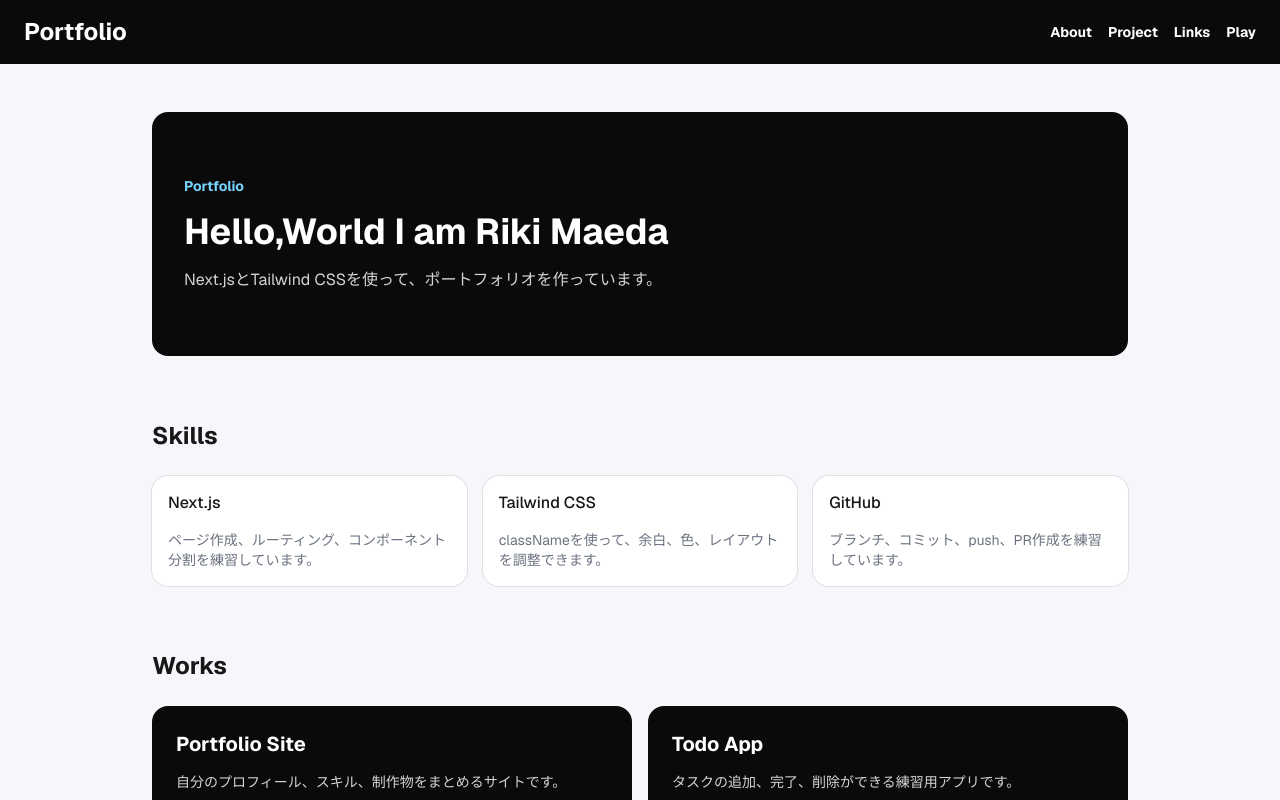
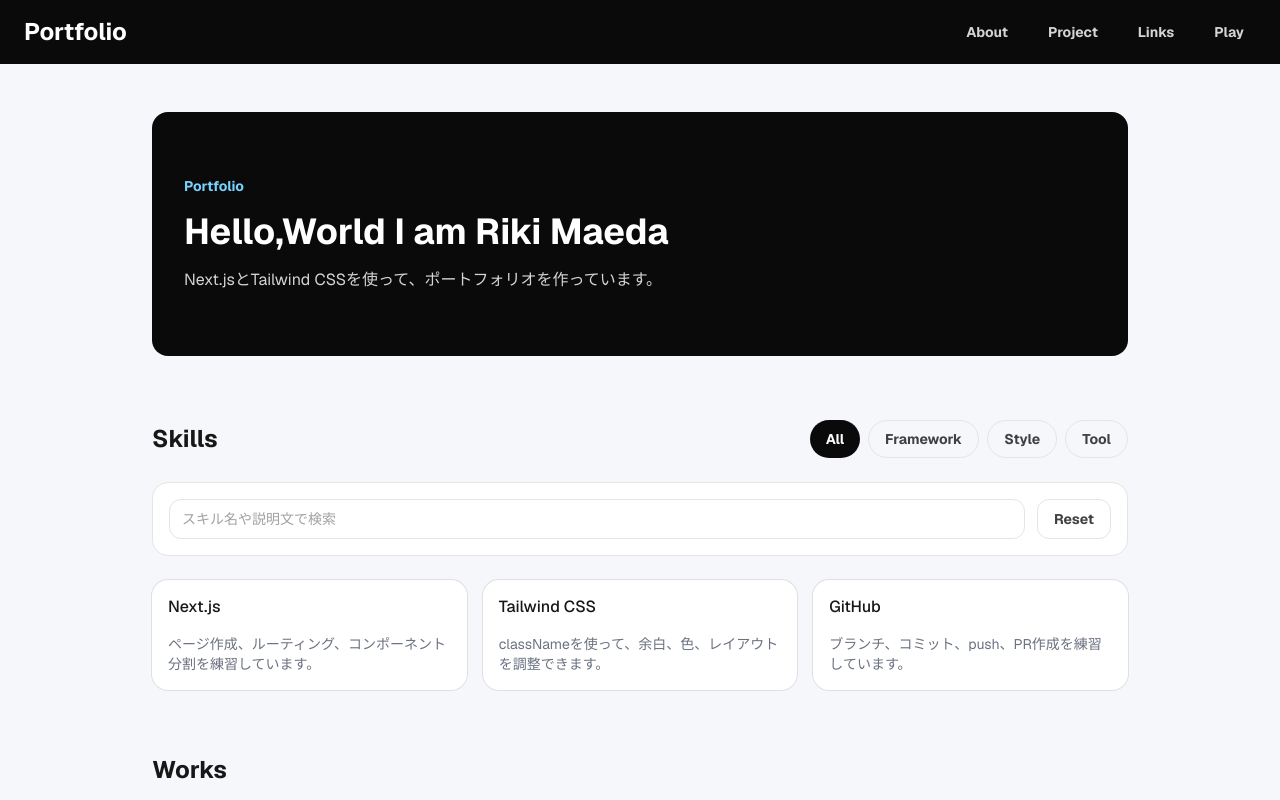
Before and after one commit to med-000/medrk-portfolio, a Next.js app: page / in a window 1280 px wide. Shown: the top 800 px of the page. Built offline with nearby package versions, Linux system fonts and the light colour scheme.

Commit message:
feature:既存ページにMainlyaoutを追加&hooksの練習

```diff
--- a/src/app/about/page.tsx
+++ b/src/app/about/page.tsx
@@ -1,3 +1,12 @@
+import { MainLayout } from "../../layouts/main/main-layout";
+
 export default function About() {
-  return <div>これはaboutページです</div>;
+  return (
+    <MainLayout>
+      <div className='mx-auto w-full max-w-5xl px-6 py-12'>
+        <h1 className='text-3xl font-bold text-neutral-900'>About</h1>
+        <p className='mt-4 text-neutral-600'>これはaboutページです</p>
+      </div>
+    </MainLayout>
+  );
 }
--- a/src/app/links/page.tsx
+++ b/src/app/links/page.tsx
@@ -1,3 +1,12 @@
+import { MainLayout } from "../../layouts/main/main-layout";
+
 export default function Links() {
-  return <div>これはlinksページです</div>;
+  return (
+    <MainLayout>
+      <div className='mx-auto w-full max-w-5xl px-6 py-12'>
+        <h1 className='text-3xl font-bold text-neutral-900'>Links</h1>
+        <p className='mt-4 text-neutral-600'>これはlinksページです</p>
+      </div>
+    </MainLayout>
+  );
 }
--- a/src/app/page.tsx
+++ b/src/app/page.tsx
@@ -1,22 +1,6 @@
-import { SkillCard } from "../components/skill-card/skill-card";
+import { SkillSection } from "../components/skill-section/skill-section";
 import { WorkCard } from "../components/work-card/work-card";
 import { MainLayout } from "../layouts/main/main-layout";
-
-const skills = [
-  {
-    title: "Next.js",
-    description:
-      "ページ作成、ルーティング、コンポーネント分割を練習しています。",
-  },
-  {
-    title: "Tailwind CSS",
-    description: "classNameを使って、余白、色、レイアウトを調整できます。",
-  },
-  {
-    title: "GitHub",
-    description: "ブランチ、コミット、push、PR作成を練習しています。",
-  },
-];
 
 const works = [
   {
@@ -45,18 +29,7 @@ export default function Home() {
           </p>
         </section>
 
-        <section id='skills'>
-          <h2 className='text-2xl font-bold text-neutral-900'>Skills</h2>
-          <div className='mt-6 grid gap-4 md:grid-cols-3'>
-            {skills.map((skill) => (
-              <SkillCard
-                key={skill.title}
-                title={skill.title}
-                description={skill.description}
-              />
-            ))}
-          </div>
-        </section>
+        <SkillSection />
 
         <section id='works'>
           <h2 className='text-2xl font-bold text-neutral-900'>Works</h2>
--- a/src/app/play/page.tsx
+++ b/src/app/play/page.tsx
@@ -1,3 +1,12 @@
+import { MainLayout } from "../../layouts/main/main-layout";
+
 export default function Play() {
-  return <div>これはPlayページです</div>;
+  return (
+    <MainLayout>
+      <div className='mx-auto w-full max-w-5xl px-6 py-12'>
+        <h1 className='text-3xl font-bold text-neutral-900'>Play</h1>
+        <p className='mt-4 text-neutral-600'>これはPlayページです</p>
+      </div>
+    </MainLayout>
+  );
 }
--- a/src/app/project/page.tsx
+++ b/src/app/project/page.tsx
@@ -1,3 +1,12 @@
+import { MainLayout } from "../../layouts/main/main-layout";
+
 export default function Project() {
-  return <div>これはProjectページです</div>;
+  return (
+    <MainLayout>
+      <div className='mx-auto w-full max-w-5xl px-6 py-12'>
+        <h1 className='text-3xl font-bold text-neutral-900'>Project</h1>
+        <p className='mt-4 text-neutral-600'>これはProjectページです</p>
+      </div>
+    </MainLayout>
+  );
 }
--- a/src/components/layout/main/main-header.tsx
+++ b/src/components/layout/main/main-header.tsx
@@ -1,13 +1,29 @@
+import Link from "next/link";
+
+const navItems = [
+  { href: "/about", label: "About" },
+  { href: "/project", label: "Project" },
+  { href: "/links", label: "Links" },
+  { href: "/play", label: "Play" },
+];
+
 export const MainHeader = () => {
   return (
     <header className='sticky top-0 z-50 bg-neutral-950 px-6 py-4 text-white'>
       <div className='flex items-center justify-between'>
-        <h1 className='text-2xl font-bold'>Portfolio</h1>
+        <Link className='text-2xl font-bold' href='/'>
+          Portfolio
+        </Link>
         <nav className='flex gap-4 text-sm font-bold'>
-          <a href='/about'>About</a>
-          <a href='/project'>Project</a>
-          <a href='/links'>Links</a>
-          <a href='/play'>Play</a>
+          {navItems.map((item) => (
+            <Link
+              className='rounded-full px-3 py-1 text-neutral-300 transition hover:bg-white/10 hover:text-white'
+              href={item.href}
+              key={item.href}
+            >
+              {item.label}
+            </Link>
+          ))}
         </nav>
       </div>
     </header>
--- /dev/null
+++ b/src/components/skill-section/skill-section.tsx
@@ -0,0 +1,135 @@
+"use client";
+
+import { useCallback, useEffect, useMemo, useRef, useState } from "react";
+
+import { SkillCard } from "../skill-card/skill-card";
+
+type SkillCategory = "All" | "Framework" | "Style" | "Tool";
+
+type Skill = {
+  title: string;
+  description: string;
+  category: Exclude<SkillCategory, "All">;
+};
+
+const categories: SkillCategory[] = ["All", "Framework", "Style", "Tool"];
+
+const skills: Skill[] = [
+  {
+    title: "Next.js",
+    description:
+      "ページ作成、ルーティング、コンポーネント分割を練習しています。",
+    category: "Framework",
+  },
+  {
+    title: "Tailwind CSS",
+    description: "classNameを使って、余白、色、レイアウトを調整できます。",
+    category: "Style",
+  },
+  {
+    title: "GitHub",
+    description: "ブランチ、コミット、push、PR作成を練習しています。",
+    category: "Tool",
+  },
+];
+
+export const SkillSection = () => {
+  const searchInputRef = useRef<HTMLInputElement>(null);
+  const [selectedCategory, setSelectedCategory] =
+    useState<SkillCategory>("All");
+  const [searchText, setSearchText] = useState("");
+
+  const filteredSkills = useMemo(() => {
+    const normalizedSearchText = searchText.trim().toLowerCase();
+
+    return skills.filter((skill) => {
+      const matchesCategory =
+        selectedCategory === "All" || skill.category === selectedCategory;
+      const matchesSearchText =
+        normalizedSearchText.length === 0 ||
+        skill.title.toLowerCase().includes(normalizedSearchText) ||
+        skill.description.toLowerCase().includes(normalizedSearchText);
+
+      return matchesCategory && matchesSearchText;
+    });
+  }, [searchText, selectedCategory]);
+
+  const handleResetFilter = useCallback(() => {
+    setSelectedCategory("All");
+    setSearchText("");
+    searchInputRef.current?.focus();
+  }, []);
+
+  useEffect(() => {
+    const previousTitle = document.title;
+
+    document.title = `Skills: ${filteredSkills.length}件 | Portfolio`;
+
+    return () => {
+      document.title = previousTitle;
+    };
+  }, [filteredSkills.length]);
+
+  return (
+    <section id='skills'>
+      <div className='flex flex-col gap-4 md:flex-row md:items-center md:justify-between'>
+        <h2 className='text-2xl font-bold text-neutral-900'>Skills</h2>
+        <div className='flex flex-wrap gap-2'>
+          {categories.map((category) => {
+            const isSelected = selectedCategory === category;
+
+            return (
+              <button
+                aria-pressed={isSelected}
+                className={
+                  isSelected
+                    ? "rounded-full bg-neutral-950 px-4 py-2 text-sm font-bold text-white"
+                    : "rounded-full border border-neutral-200 px-4 py-2 text-sm font-bold text-neutral-700 transition hover:border-neutral-950 hover:text-neutral-950"
+                }
+                key={category}
+                onClick={() => setSelectedCategory(category)}
+                type='button'
+              >
+                {category}
+              </button>
+            );
+          })}
+        </div>
+      </div>
+
+      <div className='mt-6 flex flex-col gap-3 rounded-xl border border-neutral-200 bg-white p-4 md:flex-row md:items-center'>
+        <input
+          className='min-h-10 flex-1 rounded-lg border border-neutral-200 px-3 text-sm outline-none transition placeholder:text-neutral-400 focus:border-neutral-950'
+          onChange={(event) => setSearchText(event.target.value)}
+          placeholder='スキル名や説明文で検索'
+          ref={searchInputRef}
+          type='search'
+          value={searchText}
+        />
+        <button
+          className='min-h-10 rounded-lg border border-neutral-200 px-4 text-sm font-bold text-neutral-700 transition hover:border-neutral-950 hover:text-neutral-950'
+          onClick={handleResetFilter}
+          type='button'
+        >
+          Reset
+        </button>
+      </div>
+
+      <div className='mt-6 grid gap-4 md:grid-cols-3'>
+        {filteredSkills.map((skill) => (
+          <SkillCard
+            key={skill.title}
+            title={skill.title}
+            description={skill.description}
+          />
+        ))}
+      </div>
+
+      {filteredSkills.length === 0 && (
+        <p className='mt-6 rounded-xl border border-dashed border-neutral-300 p-6 text-center text-sm text-neutral-600'>
+          条件に合うスキルがありません。
+        </p>
+      )}
+    </section>
+  );
+};
```
